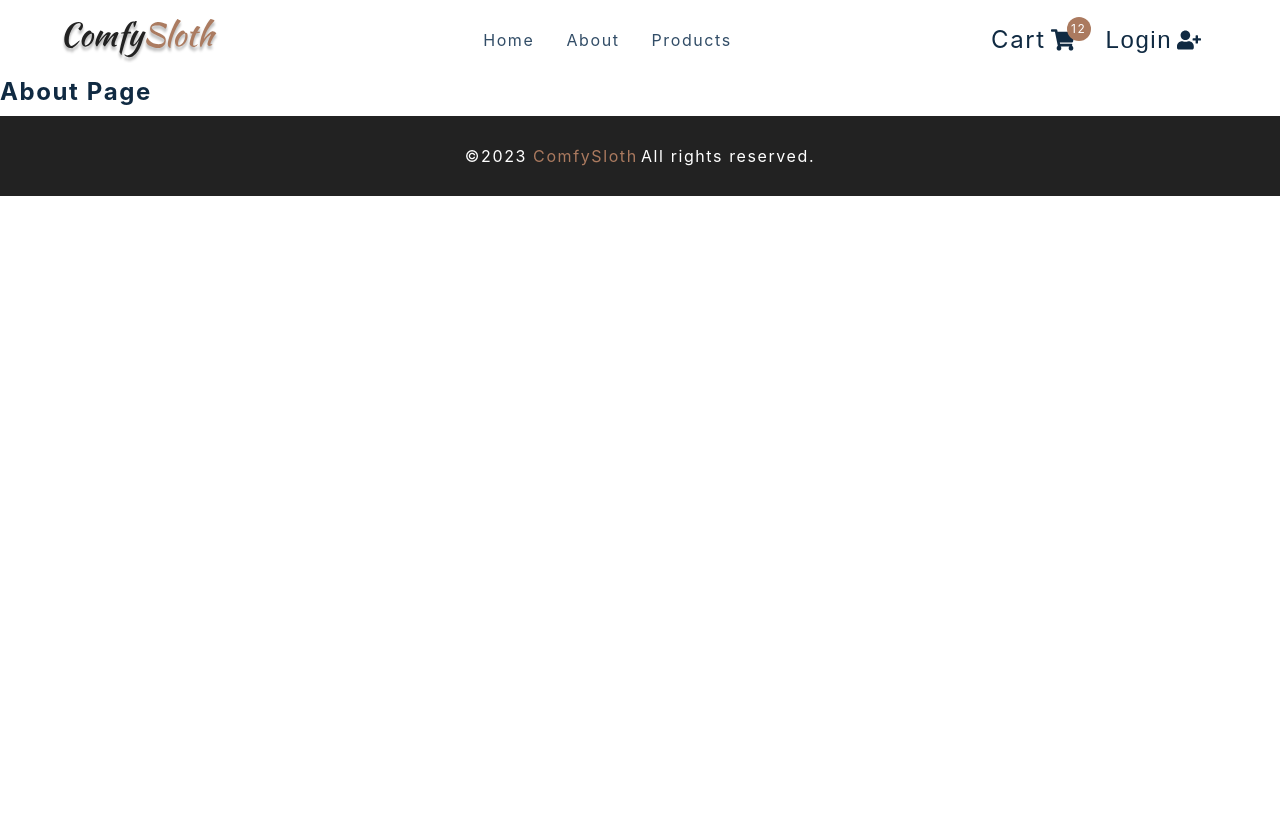
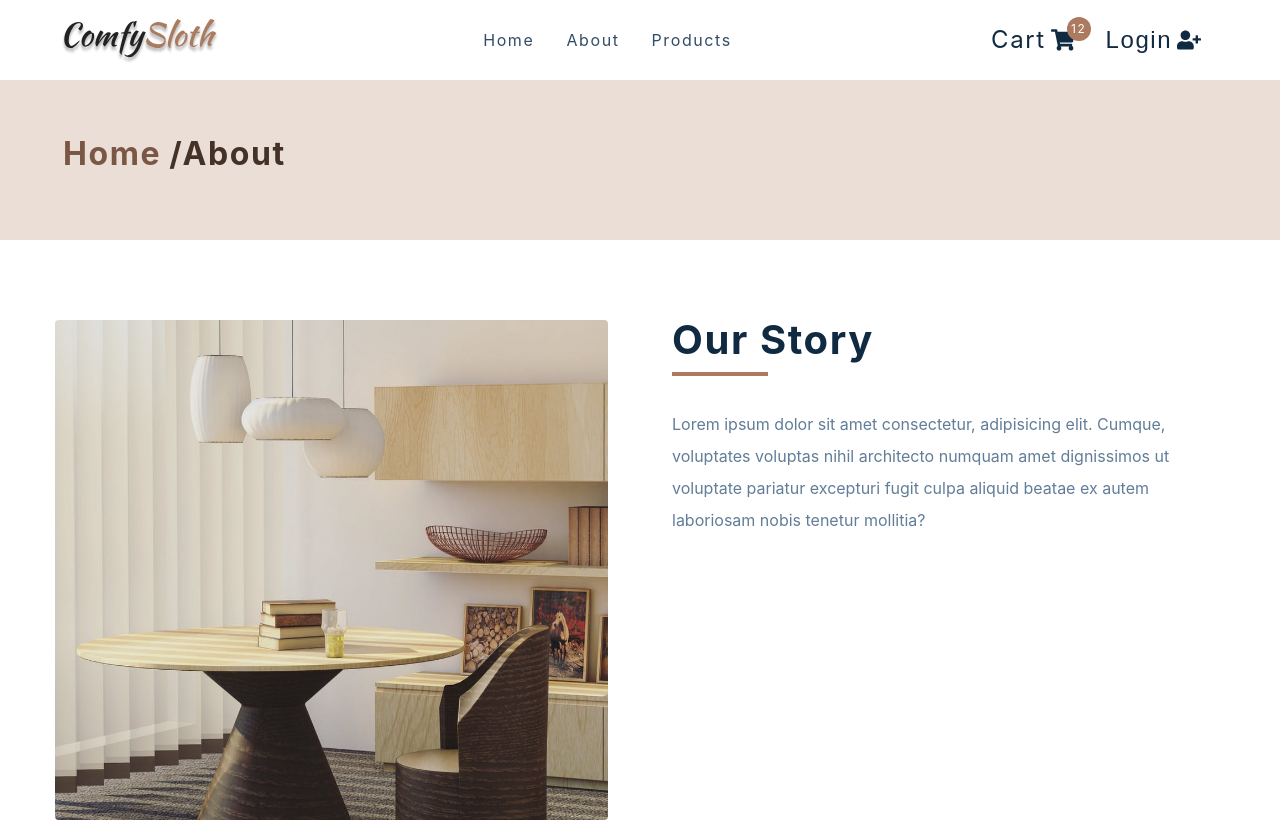
Before and after one commit to kunal-gulati-dev/comfysloth_ecommerce, a React (Create React App) app: page /about in a window 1280 px wide. Shown: the top 822 px of the page. Before the commit the page ends 800 px from the top, so only its background shows below. Built offline with nearby package versions, Linux system fonts and the light colour scheme; the HTML template or start-up script is replaced by a standard one.

Commit message:
added the about page

```diff
--- a/src/components/PageHero.js
+++ b/src/components/PageHero.js
@@ -1,8 +1,17 @@
 import React from 'react'
 import styled from 'styled-components'
 import { Link } from 'react-router-dom'
-const PageHero = () => {
-  return <h4>page hero</h4>
+const PageHero = ({title}) => {
+  return (
+    <Wrapper>
+      <div className='section-center'>
+        <h3>
+          <Link to='/'>Home</Link>/{title}
+        </h3>
+
+      </div>
+    </Wrapper>
+  )
 }
 
 const Wrapper = styled.section`
--- a/src/pages/AboutPage.js
+++ b/src/pages/AboutPage.js
@@ -4,7 +4,21 @@
 import aboutImg from '../assets/hero-bcg.jpeg'
 
 const AboutPage = () => {
-  return <h4>about page</h4>
+  return (
+    <main>
+      <PageHero title='about' />
+      <Wrapper className='page section section-center'>
+        <img src={aboutImg} alt="nice desk" />
+        <article>
+          <div className="title">
+            <h2>Our Story</h2>
+            <div className="underline"></div>
+          </div>
+          <p>Lorem ipsum dolor sit amet consectetur, adipisicing elit. Cumque, voluptates voluptas nihil architecto numquam amet dignissimos ut voluptate pariatur excepturi fugit culpa aliquid beatae ex autem laboriosam nobis tenetur mollitia?</p>
+        </article>
+      </Wrapper>
+    </main>
+  )
 }
 
 const Wrapper = styled.section`
--- a/src/pages/CheckoutPage.js
+++ b/src/pages/CheckoutPage.js
@@ -6,7 +6,12 @@
 import { Link } from 'react-router-dom'
 
 const CheckoutPage = () => {
-  return <h4>checkout page</h4>
+  return <main>
+    <PageHero title='checkout' />
+    <Wrapper className='page'>
+      <h1>Checkout here</h1>
+    </Wrapper>
+  </main>
 }
 const Wrapper = styled.div``
 export default CheckoutPage
```
